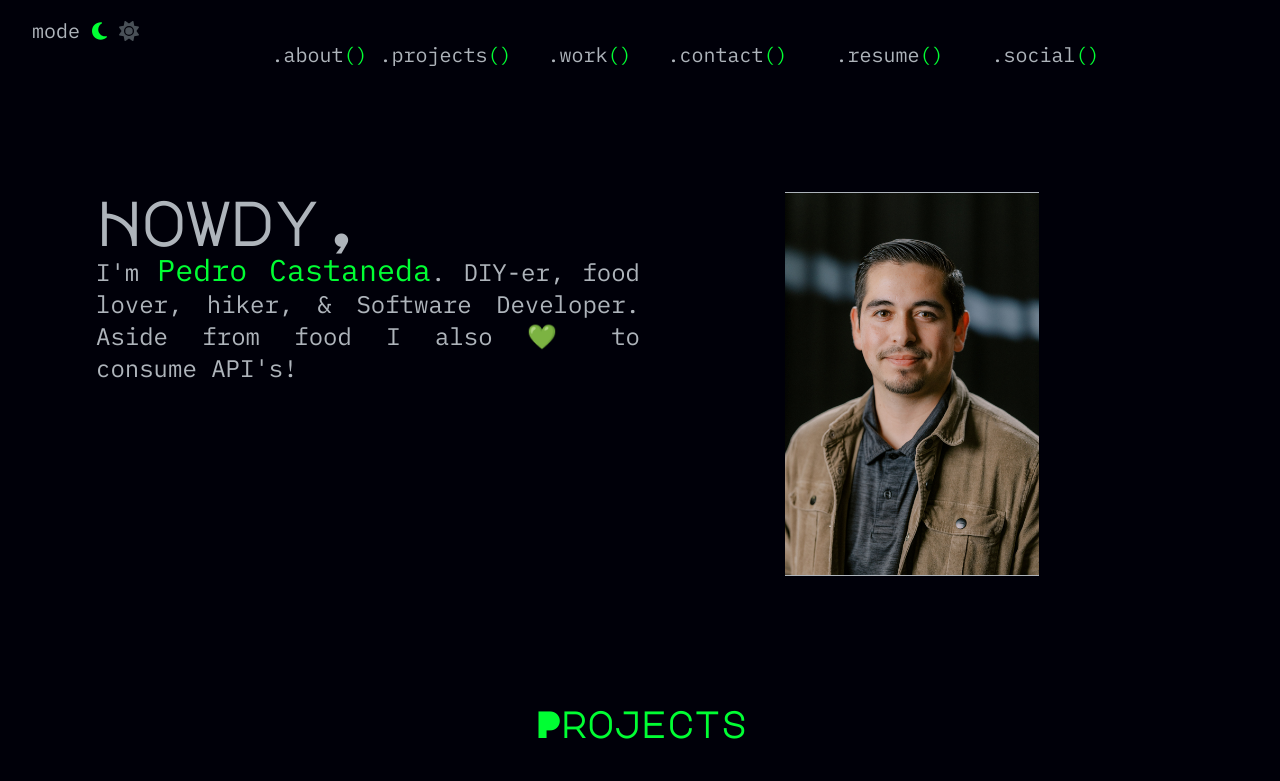
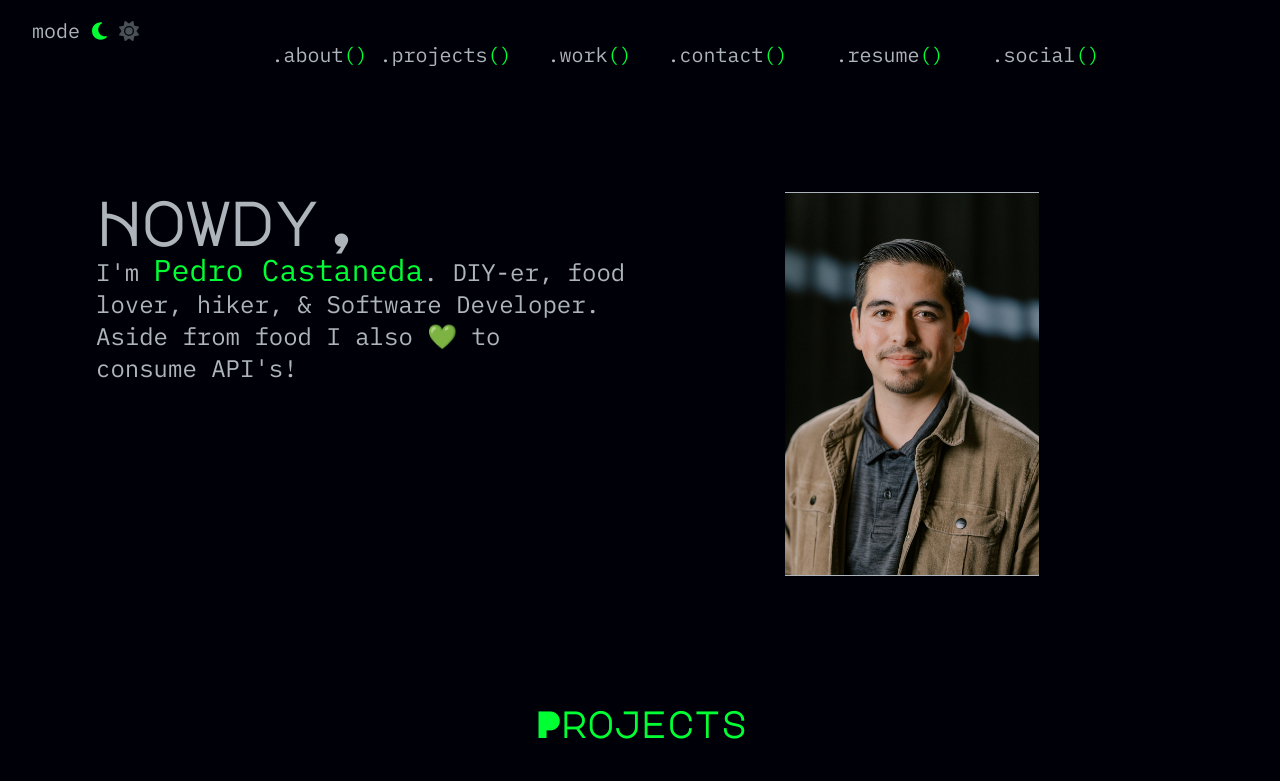
Before and after one commit to rooted92/pedrocwebsite, a React (Create React App) app: page / in a window 1280 px wide. Shown: the top 781 px of the page. Built offline with nearby package versions, Linux system fonts and the light colour scheme; a web font is replaced by a local one.

Commit message:
removed text justify

```diff
--- a/src/components/HomePageFolder/HomePage.tsx
+++ b/src/components/HomePageFolder/HomePage.tsx
@@ -61,7 +61,7 @@ const HomePage = (): JSX.Element => {
                         <div className="grid grid-cols-1 gap-y-8 lg:gap-0 lg:grid-cols-2">
                             <div className='fadeIn'>
                                 <h1 className={`text-4xl md:text-5xl lg:text-6xl font-bold major-mono-display ${isFaded ? 'fadeIn' : ''}`}>{greeting}</h1>
-                                <p className='w-full text-2xl text-justify'>
+                                <p className='w-full text-2xl'>
                                     I'm <span className='text-3xl secondary-font-color'>Pedro Castaneda</span>. DIY-er, food lover, hiker, & Software Developer. Aside from food I also &#x1F49A; to consume API's!</p>
                             </div>
                             <div className='flex justify-center'>
```
